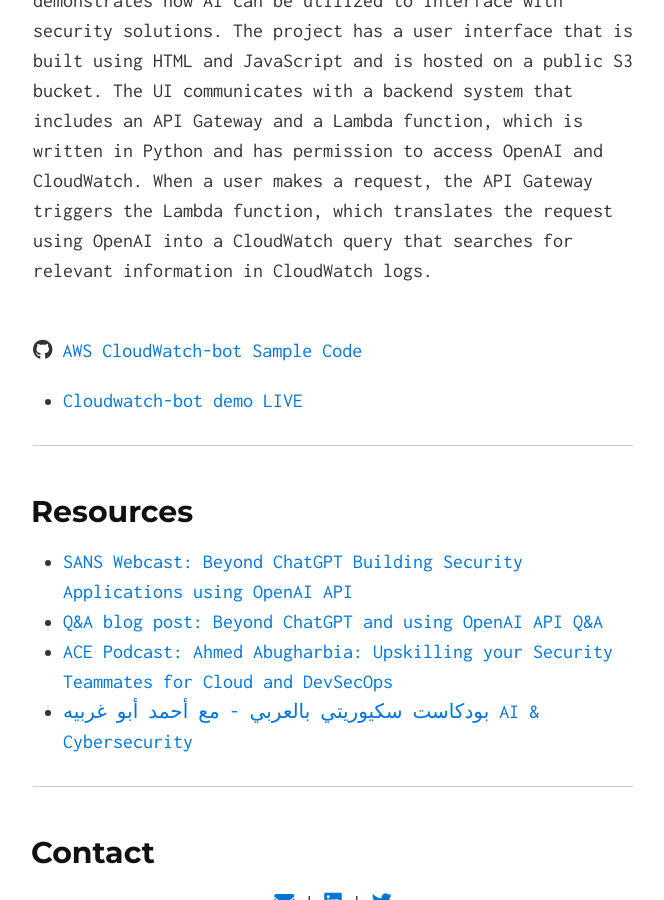
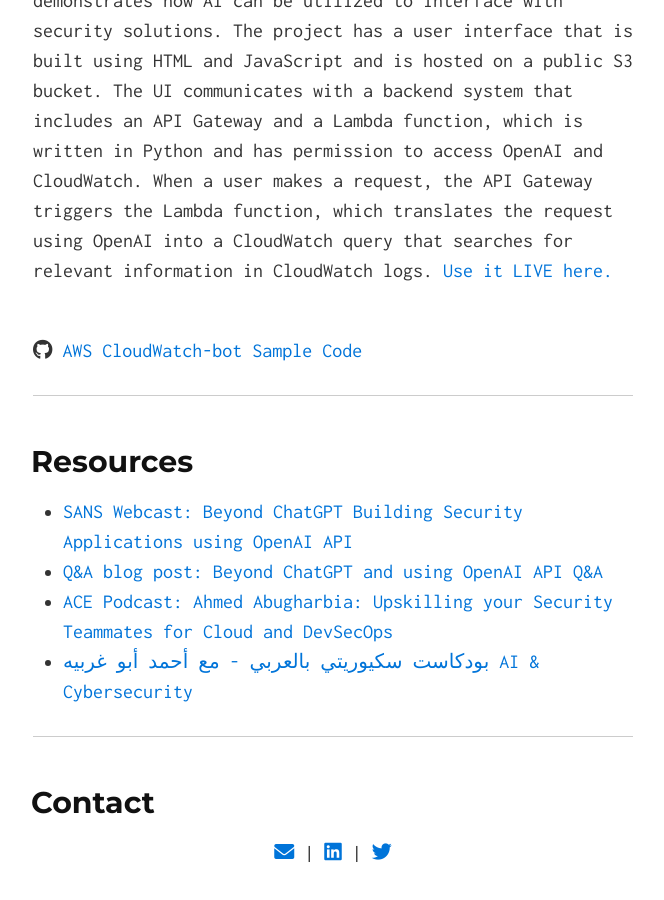
Before and after one commit to Ahmed-AG/cyberdojo-page, a Jekyll site: the page built from index.md, in a window 1280 px wide and 900 px high, scrolled down 985 px. Shown: the whole window, without its empty margins (307-971 px from the left). Built offline with Jekyll 4.4.1, drawn with Linux system fonts in a browser that asks for light colours.

Commit message:
Update page

```diff
--- a/index.md
+++ b/index.md
@@ -35,10 +35,9 @@
 <i class="fab fa-github"></i> [hackerBot Project](https://github.com/Ahmed-AG/hackerbot){:target="_blank"}
 
 ### Cloudwatch-bot
-Cloudwatch-bot is a proof-of-concept project that demonstrates how AI can be utilized to interface with security solutions. The project has a user interface that is built using HTML and JavaScript and is hosted on a public S3 bucket. The UI communicates with a backend system that includes an API Gateway and a Lambda function, which is written in Python and has permission to access OpenAI and CloudWatch. When a user makes a request, the API Gateway triggers the Lambda function, which translates the request using OpenAI into a CloudWatch query that searches for relevant information in CloudWatch logs.
+Cloudwatch-bot is a proof-of-concept project that demonstrates how AI can be utilized to interface with security solutions. The project has a user interface that is built using HTML and JavaScript and is hosted on a public S3 bucket. The UI communicates with a backend system that includes an API Gateway and a Lambda function, which is written in Python and has permission to access OpenAI and CloudWatch. When a user makes a request, the API Gateway triggers the Lambda function, which translates the request using OpenAI into a CloudWatch query that searches for relevant information in CloudWatch logs. <a id="cloudwatch-bot-demo"></a>[Use it LIVE here.](cloudwatchbot-live.html){:target="_blank"}
 
 <br><i class="fab fa-github"></i> [AWS CloudWatch-bot Sample Code](https://github.com/Ahmed-AG/Cloudwatch-bot){:target="_blank"}
-- <a id="cloudwatch-bot-demo"></a>[Cloudwatch-bot demo LIVE](cloudwatchbot-live.html){:target="_blank"}
 
 ---
 
```
